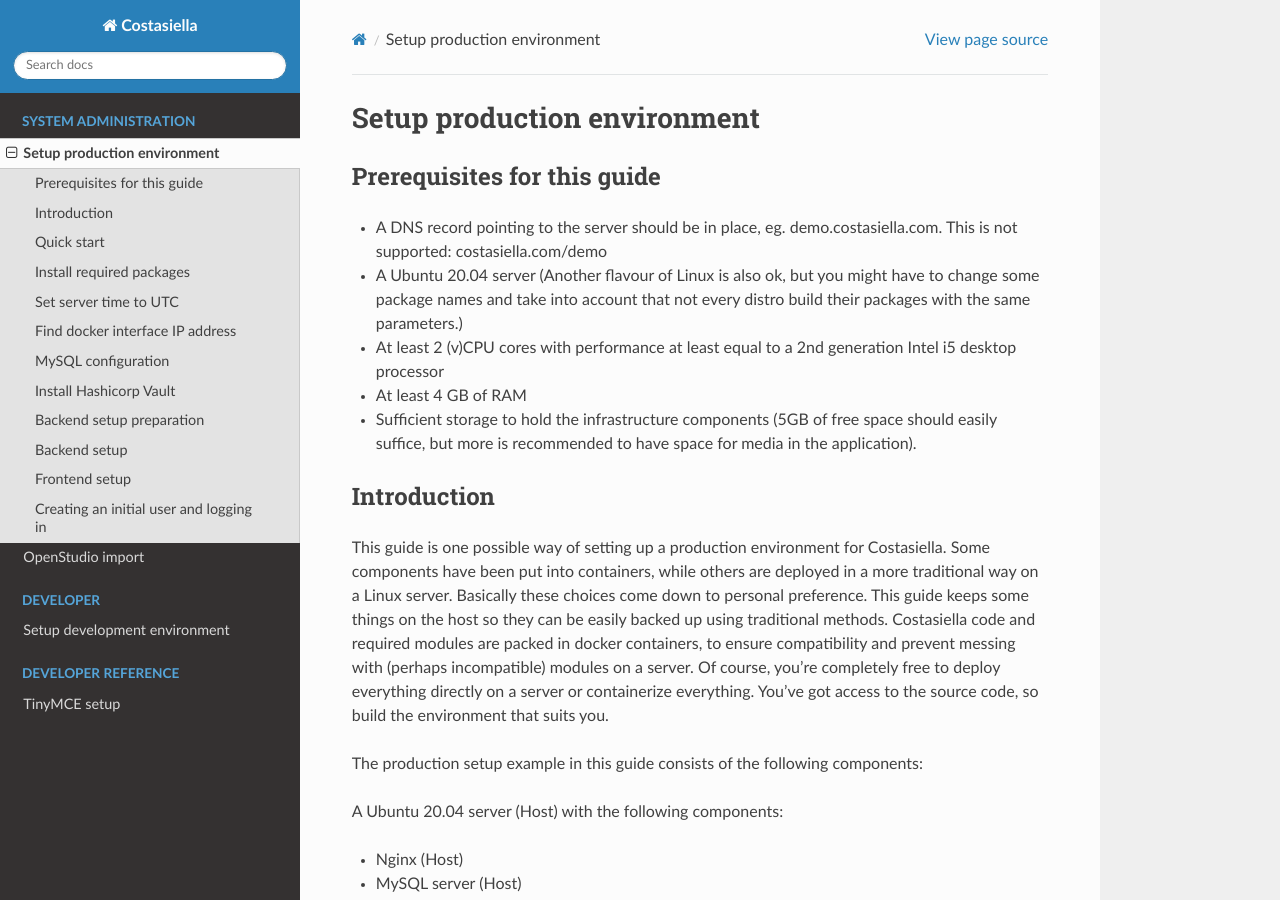
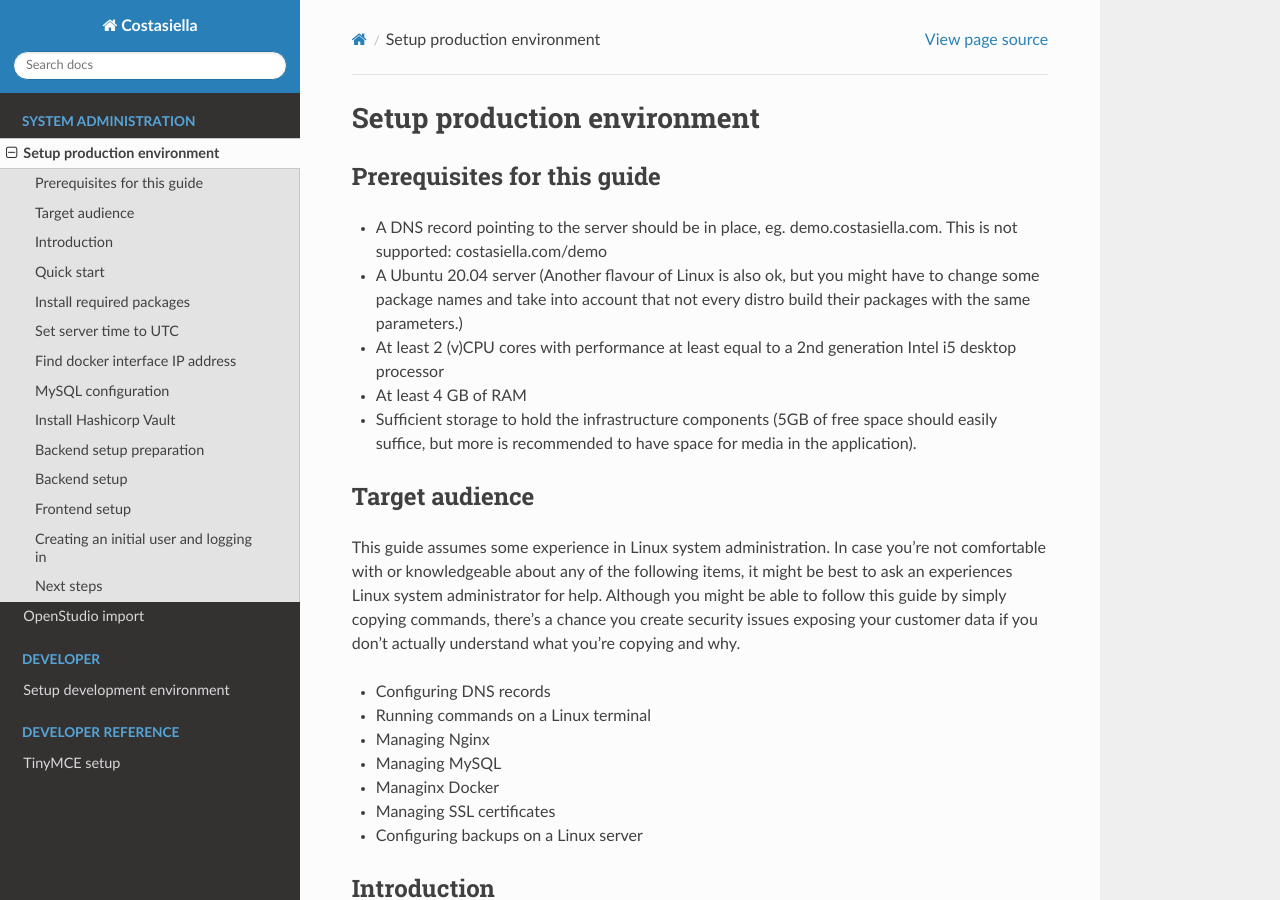
Before and after one commit to costasiella/costasiella_docs, a Sphinx documentation site: the page built from source/sysadmin/setup_production_environment.rst, in a window 1280 px wide and 900 px high. Built offline with Sphinx 7.4.7 and the Read the Docs theme 2.0.0, drawn with Linux system fonts in a browser that asks for light colours; some of the changed text lies outside the part shown.

Commit message:
Add target audience

```diff
--- a/source/sysadmin/setup_production_environment.rst
+++ b/source/sysadmin/setup_production_environment.rst
@@ -12,6 +12,20 @@
 - At least 4 GB of RAM
 - Sufficient storage to hold the infrastructure components (5GB of free space should easily suffice, but more is recommended to have space for media in the application).
 
+Target audience
+---------------
+
+This guide assumes some experience in Linux system administration.
+In case you're not comfortable with or knowledgeable about any of the following items, it might be best to ask an experiences Linux system administrator for help.
+Although you might be able to follow this guide by simply copying commands, there's a chance you create security issues exposing your customer data if you don't actually understand what you're copying and why.
+
+- Configuring DNS records
+- Running commands on a Linux terminal
+- Managing Nginx
+- Managing MySQL
+- Managinx Docker
+- Managing SSL certificates
+- Configuring backups on a Linux server
 
 Introduction
 ----------------
@@ -482,3 +496,15 @@
 
 
 Now log in using the credentials your created on <your domain name> (eg. demo.costasiella.com).
+
+Next steps
+----------
+
+Now the Costasiella environment is up and running, you can integrate it into your (hosting) infrastructure as required.
+As these steps can differ greatly depending on the environment Costasiella is installed in, these won't be detailed in this guide.
+Some common next steps can be:
+
+- Publishing it through your load balancer / reverse proxy / Web application firewall
+- Adding SSL certificates
+- Configuring backups
+- Adding the Costasiella url to your monitoring system to check if it's online and performing as it should
```
